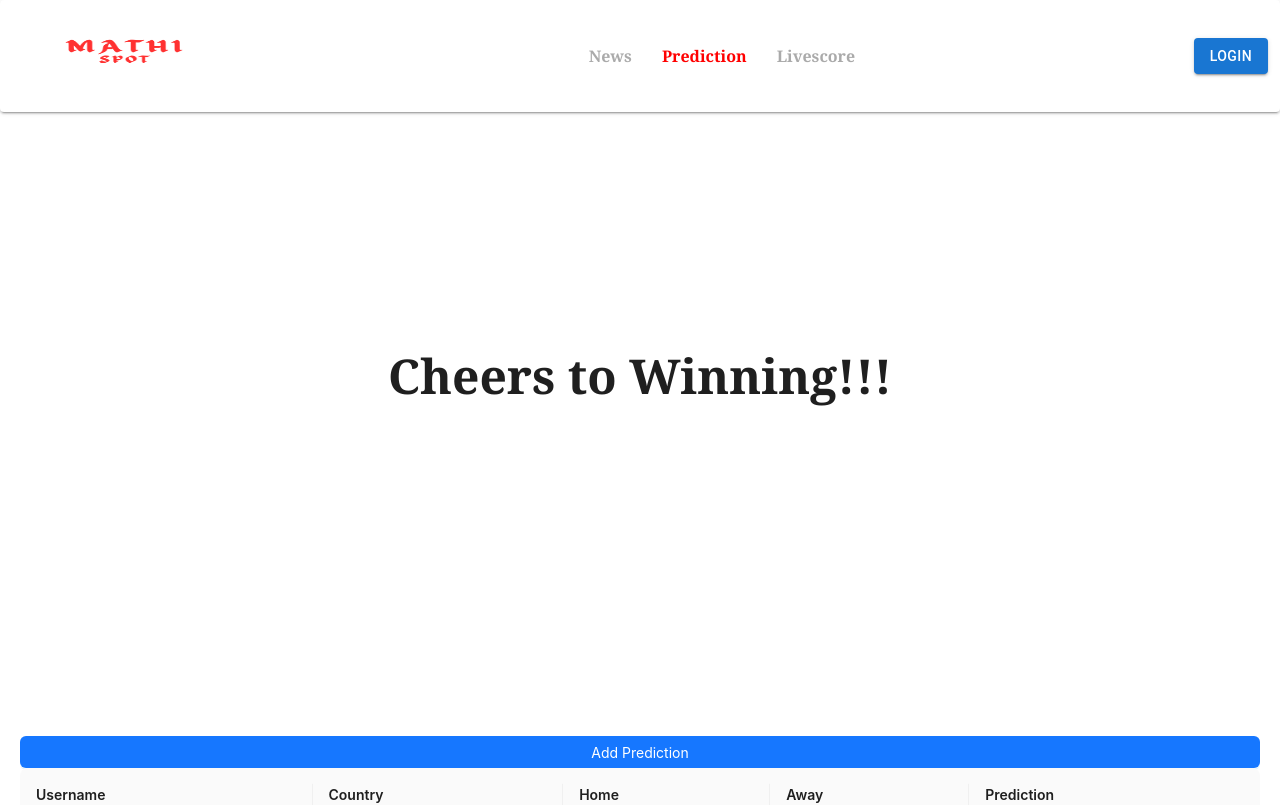
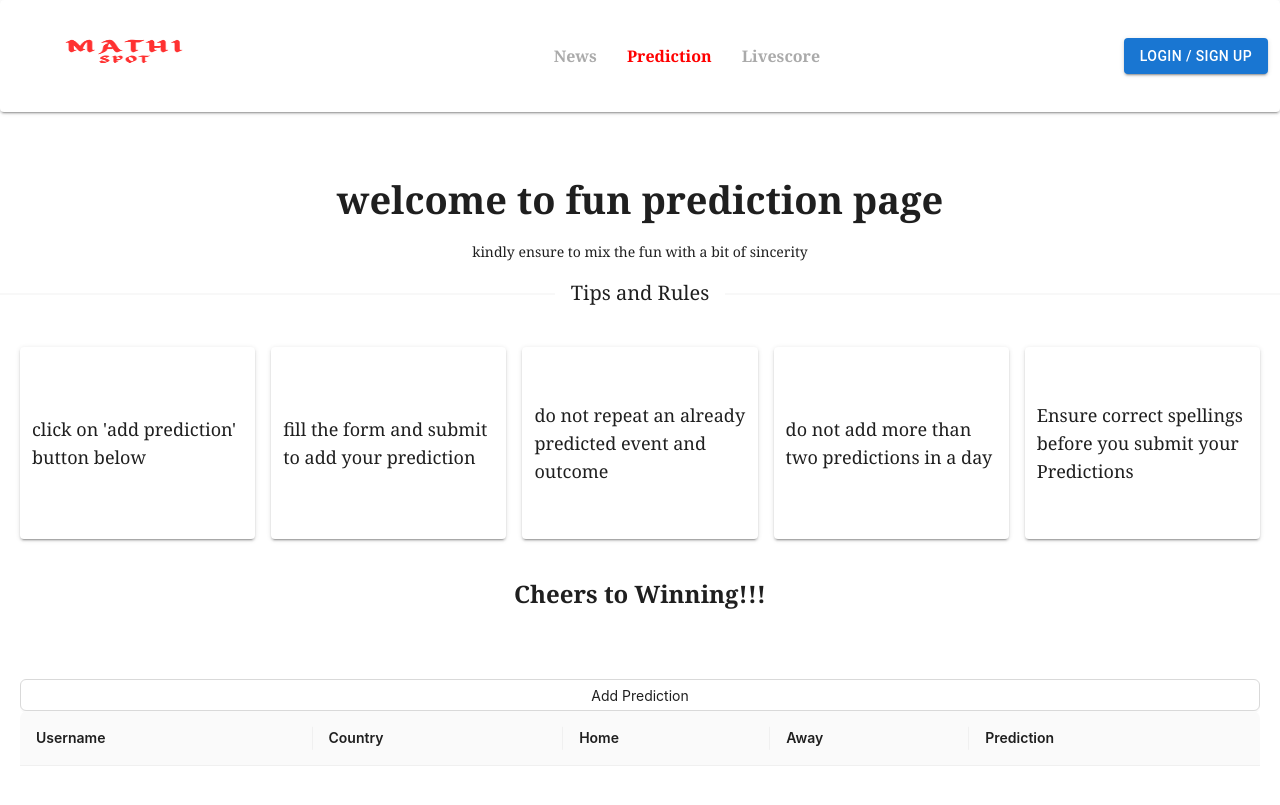
Before and after one commit to mathinez94/mathispot, a React (Create React App) app: page /prediction in a window 1280 px wide. Shown: the top 805 px of the page. Built offline with nearby package versions, Linux system fonts and the light colour scheme.

Commit message:
added login and authentication using google

```diff
--- a/package.json
+++ b/package.json
@@ -15,6 +15,7 @@
     "antd": "^5.20.0",
     "axios": "^1.4.0",
     "date-fns": "^2.30.0",
+    "firebase": "^11.1.0",
     "query": "^0.2.0",
     "react": "^18.2.0",
     "react-calendar": "^4.3.0",
@@ -26,6 +27,7 @@
     "react-router-dom": "^6.11.1",
     "react-scripts": "5.0.1",
     "react-whatsapp": "^0.3.0",
+    "universal-cookie": "^7.2.2",
     "web-vitals": "^2.1.4"
   },
   "scripts": {
--- a/src/App.js
+++ b/src/App.js
@@ -1,4 +1,5 @@
 // import './App.css';
+import React, { useState } from 'react'
 import { Root } from './pages/root/Root';
 import { Route, createRoutesFromElements,createBrowserRouter, RouterProvider } from 'react-router-dom';
 import {QueryClient,QueryClientProvider} from '@tanstack/react-query'
@@ -6,18 +7,27 @@ import {News} from './pages/News'
 import {Prediction} from './pages/Prediction'
 import {Livescore} from './pages/Livescore'
 import Login from '../src/pages/Login'
+import SignUp from './pages/SignUp';
+import Cookies from 'universal-cookie'
+
+
+const cookie = new Cookies();
 
 
 function App() {
+
+  const [isAuth, setIsAuth] = useState(cookie.get('auth-token'))
+
   const queryClient = new QueryClient()
 
   const router = createBrowserRouter(
     createRoutesFromElements(
-      <Route path='/' element={<Root />}>
+      <Route path='/' element={<Root isAuth={isAuth}/>}>
           <Route index element={<News />}/>
           <Route path='/prediction' element={<Prediction/>}/>
           <Route path='/livescore' element={<Livescore/>}/>
           <Route path='/login' element={<Login/>}/>
+          <Route path='/sign up' element={<SignUp setIsAuth={setIsAuth}/>}/>
         </Route>
     )
   )
--- /dev/null
+++ b/src/Firebase-config.js
@@ -0,0 +1,23 @@
+// Import the functions you need from the SDKs you need
+import { initializeApp } from "firebase/app";
+// import { getAnalytics } from "firebase/analytics";
+import {getAuth, GoogleAuthProvider} from 'firebase/auth'
+// TODO: Add SDKs for Firebase products that you want to use
+// https://firebase.google.com/docs/web/setup#available-libraries
+
+// Your web app's Firebase configuration
+// For Firebase JS SDK v7.20.0 and later, measurementId is optional
+const firebaseConfig = {
+  apiKey: "AIzaSyCcQna7BeCUdKeaBCrJ5lcsd5iuUCJq_sU",
+  authDomain: "mathispot-26fa9.firebaseapp.com",
+  projectId: "mathispot-26fa9",
+  storageBucket: "mathispot-26fa9.firebasestorage.app",
+  messagingSenderId: "322053686127",
+  appId: "1:322053686127:web:12842e7397a641b632de9a",
+  measurementId: "G-ZPNX7DCP76"
+};
+
+// Initialize Firebase
+const app = initializeApp(firebaseConfig);
+export const auth = getAuth(app);
+export const provider = new GoogleAuthProvider();
--- a/src/components/DrawerMenu.jsx
+++ b/src/components/DrawerMenu.jsx
@@ -1,5 +1,5 @@
 import React,{useState} from 'react'
-import { Drawer, Button, Divider } from '@mui/material';
+import { Drawer } from '@mui/material';
 import { NavLink, Link } from 'react-router-dom';
 import MenuIcon from '@mui/icons-material/Menu';
 import logo from '../images/mathispot logo.png'
@@ -30,10 +30,9 @@ const DrawerMenu = () => {
                 <div className='flex flex-col gap-10 items-start justify-between '>
                     <nav className='flex flex-col gap-3 items-start justify-center p-3'>
                         <div><BookOnlineOutlined /><NavLink to='/' className='navlink' onClick={HideDrawer}>News</NavLink> </div>
-                        <div><SportsSoccer/><NavLink to='/prediction' className='navlink' onClick={HideDrawer}>Livescore</NavLink></div>
-                        <div><BiotechOutlined/><NavLink to='/Peoples' className='navlink' onClick={HideDrawer}>Prediction</NavLink></div>
+                        <div><SportsSoccer/><NavLink to='/livescore' className='navlink' onClick={HideDrawer}>Livescore</NavLink></div>
+                        <div><BiotechOutlined/><NavLink to='/prediction' className='navlink' onClick={HideDrawer}>Prediction</NavLink></div>
                     </nav>
-                    {/* <Divider /> */}
                 </div>
             </div>
         </Drawer>
--- a/src/components/Menu.jsx
+++ b/src/components/Menu.jsx
@@ -1,9 +1,14 @@
 import React from 'react'
 import logo from '../../src/images/mathispot logo.png'
 import {  Link, NavLink } from 'react-router-dom';
-import { Button } from '@mui/material';
+import { Button, Typography } from '@mui/material';
+import { auth } from '../Firebase-config';
 
-const Menu = () => {
+
+const Menu = ({isAuth}) => {
+
+
+
   return (
     <div>
         <div className='w-full flex items-center justify-center h-20'>
@@ -20,7 +25,17 @@ const Menu = () => {
                       <NavLink to='/livescore' className='navlink'>Livescore</NavLink>
                 </nav>
                 <div className='flex-2 mr-3'>
-                  <Button variant='contained' color='primary'><Link to='/login'>Login</Link> </Button>
+                  {
+                    isAuth ?
+                    <div className='flex gap-2 items-center justify-center'>
+                      <Typography variant='h6' fontFamily='serif'>Welcome {auth.currentUser.displayName}</Typography>
+                      <img src={auth.currentUser.photoURL} alt={auth.currentUser.displayName} className='w-8 rounded-full'/>
+                    </div>
+                    :
+                    <div className=''>
+                      <Button variant='contained' color='primary'><Link to='/sign up'>Login / sign up</Link> </Button>
+                    </div>
+                  }
                 </div>
               </div>
           </div>
--- a/src/components/PredictionTableContent.js
+++ b/src/components/PredictionTableContent.js
@@ -1,9 +1,15 @@
-import React from 'react'
-import { Button, Carousel, Divider, Table, Typography } from 'antd'
+import React,{useState} from 'react'
+import { Button, Divider, Table, Typography } from 'antd'
 import { useTheme, useMediaQuery, Paper } from '@mui/material'
+import Cookies from 'universal-cookie'
+
+
+const cookie = new Cookies();
 
 const PredictionTableContent = ({tableRows,setShowForm}) => {
     const {Title, Text, Paragraph} = Typography
+
+    const [isAuth, setIsAuth] = useState(cookie.get('auth-token'))
 
 
     console.log(tableRows)
@@ -32,23 +38,17 @@ const PredictionTableContent = ({tableRows,setShowForm}) => {
   ]
 
   const theme = useTheme();
-  const isMediaMatch = useMediaQuery(theme.breakpoints.down('sm'))
+  const isMediaMatch = useMediaQuery(theme.breakpoints.down('md'))
 
 const style1 = 'w-full h-48 flex items-center justify-center px-3'
 const style2 =  isMediaMatch ? 'font-serif text-sm' : 'font-serif text-lg'
 
   return (
-    <div className='relative'>
+    <div className=''>
         <div className='flex-col h-[100%] w-full items-center justify-center'>
 
-            <div className={isMediaMatch ?'' : 'bg-white h-[70vh] w-full'}>
-                <Carousel
-                autoplay
-                dots
-                draggable
-                pauseOnHover
-                >
-                    <div className='bg-white h-[70vh] w-full'>
+            <div className={isMediaMatch ?'' : 'bg-white w-full'}>
+                    <div className='bg-white w-full'>
                         <div>
                             <Typography className={' flex-col items-center justify-center mt-3'}>
                                 <Title className='text-center  font-serif'>welcome to fun prediction page</Title>
@@ -64,16 +64,19 @@ const style2 =  isMediaMatch ? 'font-serif text-sm' : 'font-serif text-lg'
                                     <div><Paper elevation={2} className={style1}><Text className={style2}>Ensure correct spellings before you submit your Predictions</Text></Paper></div>
                                 </div>
                         </div>
+                        <div className='w-full h-32 flex items-center justify-center'>
+                            <Title className='w-full flex items-center justify-center'>
+                                <Text  className='font-serif text-2xl'>Cheers to Winning!!!</Text>
+                            </Title>
+                        </div>
                     </div>
-                    <div className='bg-white h-[100vh] w-full flex items-center justify-center'>
-                        <Title className='w-full h-[50vh] flex items-center justify-center'>
-                        <Text  className='font-serif text-5xl'>Cheers to Winning!!!</Text>
-                        </Title>
-                    </div>
-                </Carousel>
             </div>
-            <div className="px-5">
-                <Button type='primary' onClick={()=>setShowForm(true)} block>Add Prediction</Button>
+            <div className="px-5 mt-3">
+               {isAuth ?
+               <Button type='primary' onClick={()=>setShowForm(true)} block>Add Prediction</Button>
+            :
+                <Button type='default' block>Add Prediction</Button>
+            }
 
                         <Table
                             columns={column}
--- a/src/pages/SignUp.jsx
+++ b/src/pages/SignUp.jsx
@@ -1,8 +1,37 @@
 import React from 'react'
+import { Button } from 'antd'
+import { Paper } from '@mui/material'
+import { signInWithPopup } from 'firebase/auth'
+import { auth, provider } from '../Firebase-config'
+import Cookies from 'universal-cookie'
 
-const SignUp = () => {
+
+const cookie = new Cookies();
+
+const SignUp = ({setIsAuth}) => {
+
+  const SignInWithGoogle = async () => {
+    try{
+
+      const result = await signInWithPopup(auth, provider)
+      cookie.set('auth-token', result.user.refreshToken)
+      setIsAuth(true)
+      console.log(result)
+    }catch(err){
+      console.error(err)
+    }
+  }
+
   return (
-    <div>SignUp</div>
+    <div>
+      <div className='w-full h-[100%] bg-white flex items-center justify-center'>
+      <Paper elevation={2}>
+        <div className=''>
+            <Button onClick={SignInWithGoogle}>Sign in with Google</Button>
+        </div>
+        </Paper>
+    </div>
+    </div>
   )
 }
 
--- a/src/pages/root/Root.jsx
+++ b/src/pages/root/Root.jsx
@@ -2,12 +2,13 @@ import React from 'react'
 import '../root/Root.css'
 import { Outlet, Link } from 'react-router-dom';
 import Menu from '../../components/Menu';
-import { useTheme, useMediaQuery, Button, Paper } from '@mui/material'
+import { useTheme, useMediaQuery, Button, Paper, Typography } from '@mui/material'
 import DrawerMenu from '../../components/DrawerMenu';
 import logo from '../../images/mathispot logo.png'
+import {auth} from '../../Firebase-config.js'
 
 
-export const Root = () => {
+export const Root = ({isAuth}) => {
 
   const theme = useTheme();
     const isMediaMatch = useMediaQuery(theme.breakpoints.down('md'))
@@ -29,14 +30,24 @@ export const Root = () => {
                 <img src={logo} alt="mathispot logo"  className='h-28 w-52 '/>
               </Link>
             </div>
-            <div className='flex-2 px-2'>
-                  <Button variant='contained' color='primary'><Link to='/login'>Login</Link> </Button>
-            </div>
+            <div className='flex-2 mr-3'>
+                  {
+                    isAuth ?
+                    <div className='flex gap-2 items-center justify-center'>
+                      <Typography variant='h6' fontFamily='serif'>Welcome {auth.currentUser.displayName}</Typography>
+                      <img src={auth.currentUser.photoURL} alt={auth.currentUser.displayName} className='w-8 rounded-full'/>
+                    </div>
+                    :
+                    <div className=''>
+                      <Button variant='contained' color='primary'><Link to='/sign up'>Login / sign up</Link> </Button>
+                    </div>
+                  }
+                </div>
         </div>
           </div>
         :
         <div>
-           <Menu />
+           <Menu isAuth={isAuth}/>
         </div>
         }
       </Paper>
```
Also changed, not shown: src/components/PredictionTableRows.js (+10 -5 lines), src/pages/Login.jsx (+7 -9 lines), 1 other file (tests, documents, lock files or other folders).
